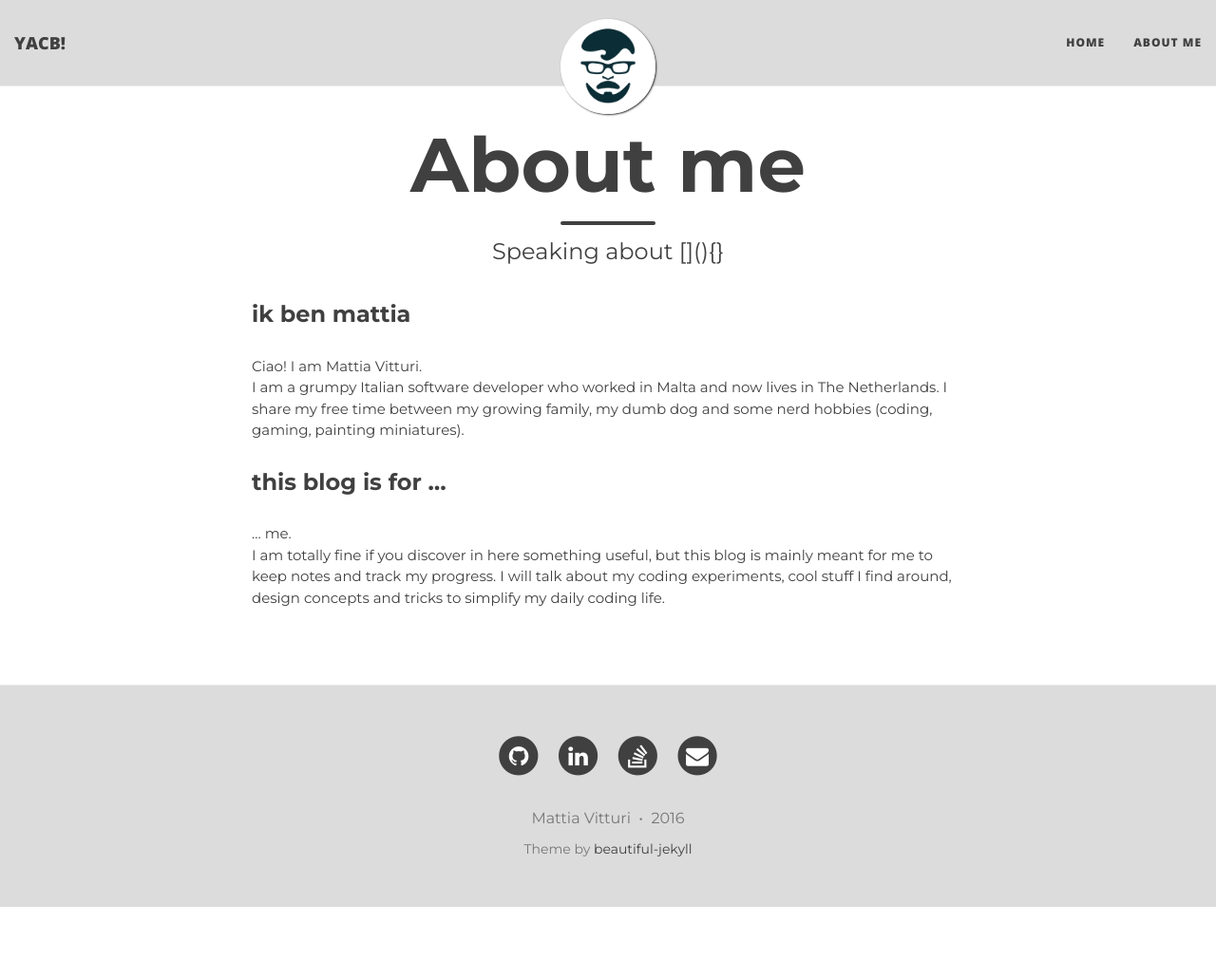
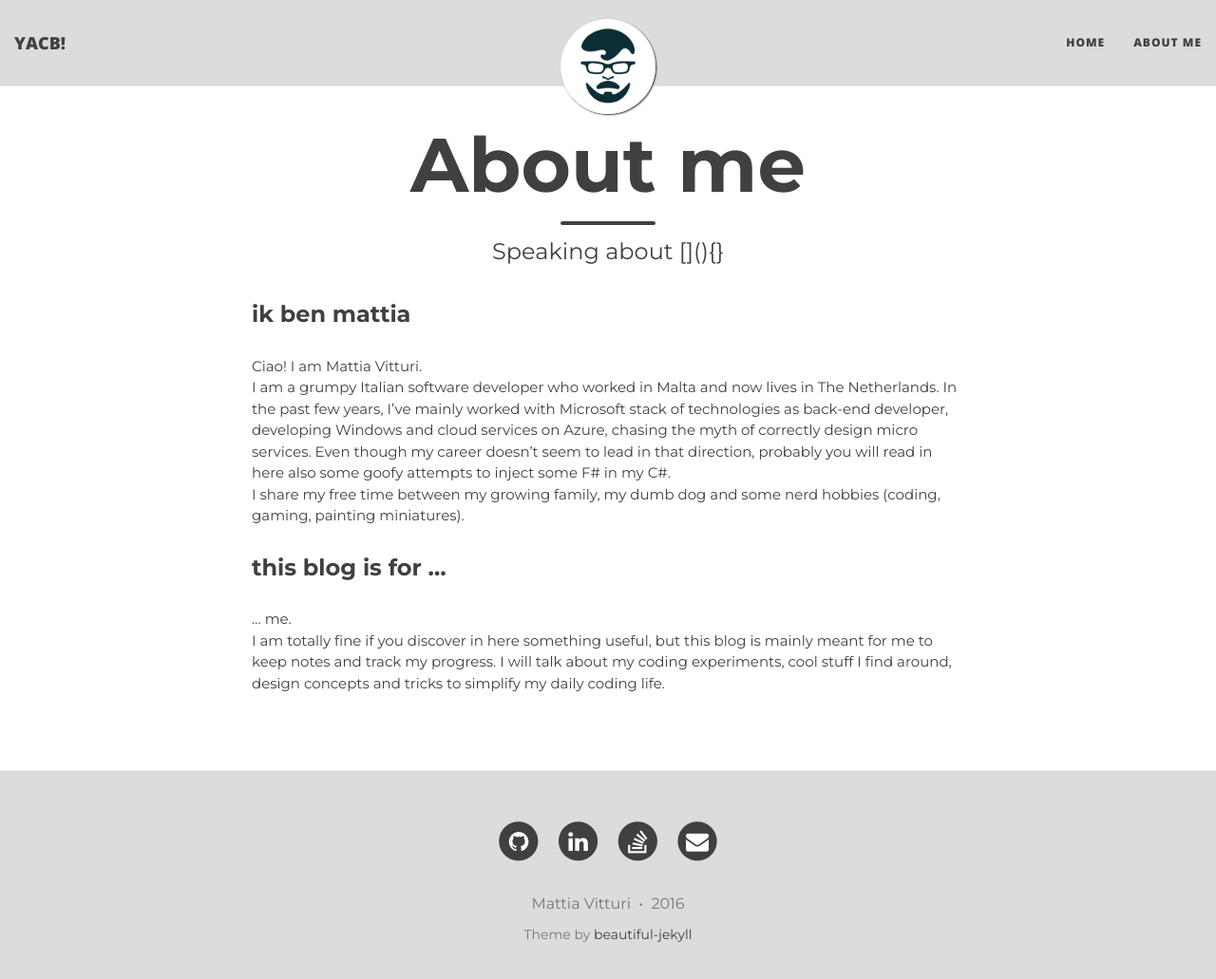
Before and after one commit to mvitturi/mvitturi.github.io, a Jekyll site: the page built from aboutme.md, in a window 1280 px wide and 1045 px high. Shown: the top 1031 px of the window at 95% size. Built offline with Jekyll 4.4.1, drawn with Linux system fonts in a browser that asks for light colours; nearby versions of some CDN libraries.

Commit message:
Other improvements

```diff
--- a/aboutme.md
+++ b/aboutme.md
@@ -7,7 +7,9 @@ subtitle: Speaking about [](){}
 ### ik ben mattia
 
 Ciao! I am Mattia Vitturi.
-I am a grumpy Italian software developer who worked in Malta and now lives in The Netherlands. I share my free time between my growing family, my dumb dog and some nerd hobbies (coding, gaming, painting miniatures).
+I am a grumpy Italian software developer who worked in Malta and now lives in The Netherlands. In the past few years, I've mainly worked with Microsoft stack of technologies as back-end developer, developing Windows and cloud services on Azure, chasing the myth of correctly design micro services. Even though my career doesn't seem to lead in that direction, probably you will read in here also some goofy attempts to inject some F# in my C#.
+I share my free time between my growing family, my dumb dog and some nerd hobbies (coding, gaming, painting miniatures).
+
 
 ### this blog is for ...
 
```
